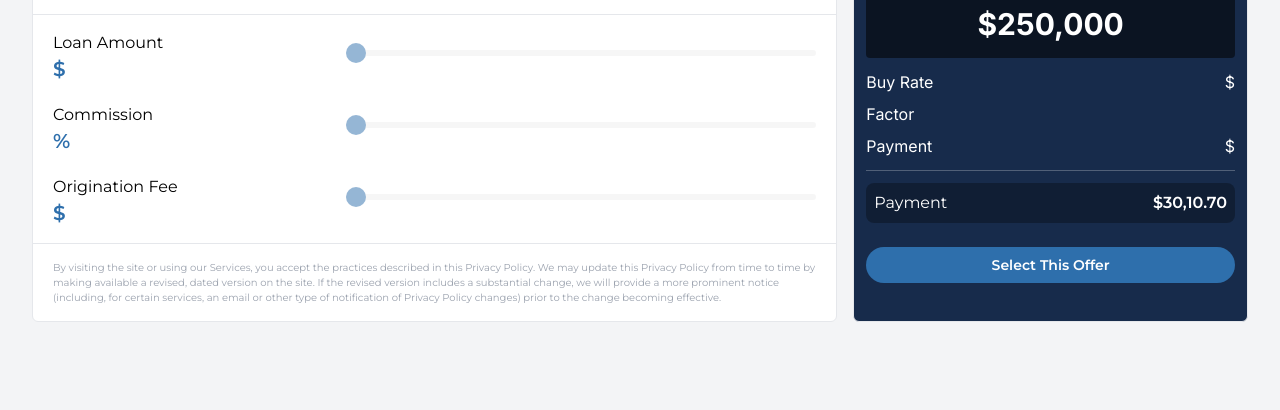
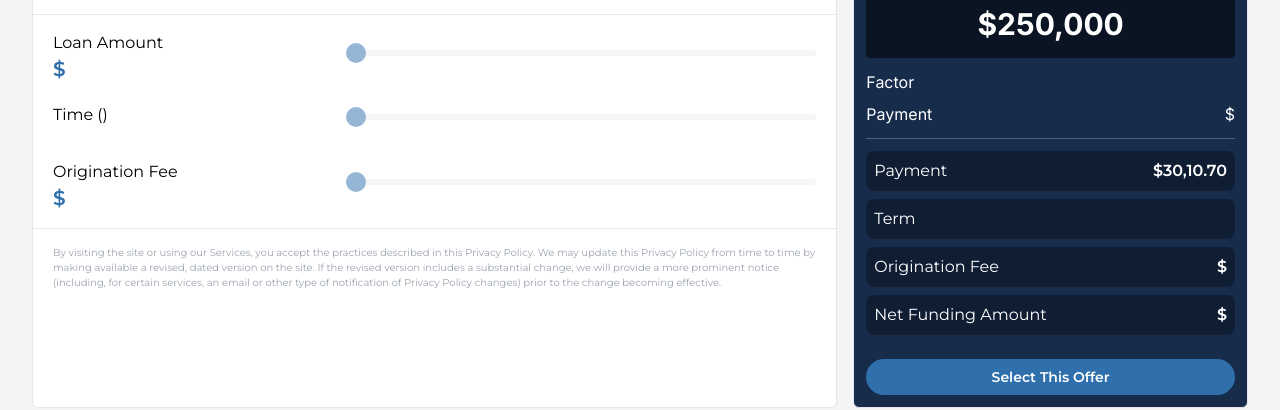
Before and after one commit to NerdFlow/loan-calculator-frontend, a Next.js app: page /customer/offer/1 in a window 1280 px wide. Shown: the part 343-753 px from the top of the page. Built offline with nearby package versions, Linux system fonts and the light colour scheme; no server answers.

Commit message:
fix: calculator time added and comission removed

```diff
--- a/src/app/admin/dashboard/iso-interface/page.tsx
+++ b/src/app/admin/dashboard/iso-interface/page.tsx
@@ -17,8 +17,10 @@ interface Row {
   id: number;
   loan_amount: string;
   payment_frequency: string;
+  time: string;
   commission: string;
   origination_fee: string;
+  net_funding_amount: string;
   factor: string;
   buy_rate: string;
   payment: string;
@@ -33,8 +35,10 @@ export default function ISOInterface() {
       id: Date.now(),
       loan_amount: "",
       payment_frequency: "",
+      time: "",
       commission: "",
       origination_fee: "",
+      net_funding_amount: "",
       factor: "",
       buy_rate: "",
       payment: "",
@@ -55,8 +59,10 @@ export default function ISOInterface() {
         id: Date.now(),
         loan_amount: "",
         payment_frequency: "",
+        time: "",
         commission: "",
         origination_fee: "",
+        net_funding_amount: "",
         factor: "",
         buy_rate: "",
         payment: "",
@@ -158,13 +164,19 @@ export default function ISOInterface() {
                     Loan Amount
                   </th>
                   <th className="font-semibold font-montserrat text-neutral-700 py-2">
-                    Payment Frequency
+                    Frequency
+                  </th>
+                  <th className="font-semibold font-montserrat text-neutral-700 py-2">
+                    Time
                   </th>
                   <th className="font-semibold font-montserrat text-neutral-700 py-2">
                     Commission
                   </th>
                   <th className="font-semibold font-montserrat text-neutral-700 py-2">
                     Origination Fee
+                  </th>
+                  <th className="font-semibold font-montserrat text-neutral-700 py-2">
+                    Net Funding
                   </th>
                   <th className="font-semibold font-montserrat text-neutral-700 py-2">
                     Factor
@@ -232,6 +244,21 @@ export default function ISOInterface() {
                       </div>
                     </td>
 
+                    {/* Origination Fee */}
+                    <td className="py-2 px-3 border-b">
+                      <div className="flex gap-2.5 items-center pr-2 pl-3 font-medium tracking-tight bg-white rounded-md border border-neutral-200 min-h-[44px] text-neutral-700">
+                        <input
+                          type="number"
+                          // placeholder="$50,000"
+                          className="flex-1  font-raleway  w-20 focus:outline-none [appearance:textfield] [&::-webkit-outer-spin-button]:appearance-none [&::-webkit-inner-spin-button]:appearance-none"
+                          value={row.time}
+                          onChange={(e) =>
+                            handleRowChange(row.id, "time", e.target.value)
+                          }
+                        />
+                      </div>
+                    </td>
+
                     {/* Commission */}
                     <td className="py-2 px-3 border-b">
                       <div className="flex gap-2.5 items-center pr-2 pl-3 font-medium tracking-tight bg-white rounded-md border border-neutral-200 min-h-[44px] text-neutral-700">
@@ -268,6 +295,30 @@ export default function ISOInterface() {
                             handleRowChange(
                               row.id,
                               "origination_fee",
+                              e.target.value
+                            )
+                          }
+                        />
+                        <Image
+                          src={dollaricon}
+                          alt="dollar-icon"
+                          className="w-6 h-6"
+                        />
+                      </div>
+                    </td>
+
+                    {/* Net funding Fee */}
+                    <td className="py-2 px-3 border-b">
+                      <div className="flex gap-2.5 items-center pr-2 pl-3 font-medium tracking-tight bg-white rounded-md border border-neutral-200 min-h-[44px] text-neutral-700">
+                        <input
+                          type="number"
+                          placeholder="$50,000"
+                          className="flex-1  font-raleway  w-20 focus:outline-none [appearance:textfield] [&::-webkit-outer-spin-button]:appearance-none [&::-webkit-inner-spin-button]:appearance-none"
+                          value={row.net_funding_amount}
+                          onChange={(e) =>
+                            handleRowChange(
+                              row.id,
+                              "net_funding_amount",
                               e.target.value
                             )
                           }
--- a/src/app/customer/offer/[id]/page.tsx
+++ b/src/app/customer/offer/[id]/page.tsx
@@ -7,10 +7,13 @@ import { useGetCustomerIsoPackagesQuery } from "@/lib/slices/offer/offerApiSlice
 import OverlayLoader from "@/app/components/Loaders/OverlayLoader";
 
 interface Ipackage {
+  id: number;
   loan_amount: string;
   payment_frequency: string;
+  time: string;
   commission: string;
   origination_fee: string;
+  net_funding_amount: string;
   factor: string;
   buy_rate: string;
   payment: string;
@@ -44,14 +47,16 @@ export default function Offer() {
   // State for storing selected package and input values
   const [packages, setPackages] = useState<Ipackage[]>([]);
   const [loanAmount, setLoanAmount] = useState<number | null>();
-  const [commission, setCommission] = useState<number | null>();
+  const [timePeriod, setTimePeriod] = useState<number | null>();
   const [originationFee, setOriginationFee] = useState<number | null>();
   const [frequency, setFrequency] = useState<any>();
   const [frequencies, setFrequencies] = useState<string[]>();
   const [loanAmounts, setloanAmounts] = useState<number[]>([]);
-  const [comissionAmounts, setCommissionAmounts] = useState<number[]>([]);
+  const [timePeriods, setTimePeriods] = useState<number[]>([]);
   const [originationFeeses, setOriginationFeeses] = useState<number[]>([]);
   const [selectedPackage, setSelectedPackage] = useState<Ipackage | null>();
+
+  // Initial Frequency
   useEffect(() => {
     const filteredPackages = packages.filter(
       (pkg) => pkg.payment_frequency === frequency
@@ -67,71 +72,84 @@ export default function Offer() {
     setloanAmounts(filteredLoans);
   }, [frequency]);
 
+  // Initialization
   useEffect(() => {
     if (loanAmounts) setLoanAmount(loanAmounts[0]);
     else setLoanAmount(null);
   }, [loanAmounts]);
-
+  // Initialization
   useEffect(() => {
-    if (comissionAmounts) setCommission(comissionAmounts[0]);
-    else setCommission(null);
-  }, [comissionAmounts, loanAmount]);
-
+    if (timePeriods) setTimePeriod(timePeriods[0]);
+    else setTimePeriod(null);
+  }, [timePeriods]);
+  // Initialization
   useEffect(() => {
     if (originationFeeses) setOriginationFee(originationFeeses[0]);
     else setOriginationFee(null);
   }, [originationFeeses, loanAmount]);
 
+  //Time Period Options
   useEffect(() => {
     const filteredPackages = packages.filter(
-      (pkg) =>
-        pkg.payment_frequency === frequency + "" &&
-        pkg.loan_amount == loanAmount + ""
+      (pkg) => pkg.payment_frequency === frequency + ""
     );
-
-    // Get unique commission amounts and sort them
-    const filteredCommissions = Array.from(
-      new Set(filteredPackages.map((pkg) => parseFloat(pkg.commission)))
+    const filteredTimePeriod = Array.from(
+      new Set(filteredPackages.map((pkg) => parseFloat(pkg.time)))
     ).sort((a, b) => a - b);
 
-    setCommissionAmounts(filteredCommissions);
-  }, [loanAmount, frequency]);
+    setTimePeriods(filteredTimePeriod);
+  }, [frequency]);
 
+  // Origination Fee Options
   useEffect(() => {
     const filteredPackages = packages.filter(
       (pkg) =>
         pkg.payment_frequency === frequency + "" &&
         pkg.loan_amount == loanAmount + "" &&
-        pkg.commission == commission + ""
+        pkg.time == timePeriod + ""
     );
 
-    // Get unique origination fees and sort them
     const filteredOrigination = Array.from(
       new Set(filteredPackages.map((pkg) => parseInt(pkg.origination_fee)))
     ).sort((a, b) => a - b);
 
     setOriginationFeeses(filteredOrigination);
-  }, [loanAmount, frequency, commission]);
+  }, [loanAmount, frequency, timePeriod]);
 
+  // Selected Package Selection
   useEffect(() => {
-    if (!loanAmount || !commission || !originationFee) return;
+    if (!loanAmount || !timePeriod || !originationFee) return;
     const selectedPackage = packages.filter(
       (pkg) =>
         pkg.loan_amount == loanAmount + "" &&
-        pkg.commission == commission + "" &&
+        pkg.time == timePeriod + "" &&
         pkg.origination_fee == originationFee + ""
     );
     setSelectedPackage(selectedPackage[0]);
-  }, [loanAmount, commission, originationFee]);
+  }, [loanAmount, timePeriod, originationFee]);
 
   //hanlders
 
   const handleLoanAmountChange = (e: React.ChangeEvent<HTMLInputElement>) => {
     setLoanAmount(loanAmounts[(e.target as any).value - 1]);
+    const filteredTimePeriod = packages.filter(
+      (pkg) =>
+        pkg.payment_frequency === frequency + "" &&
+        pkg.loan_amount == loanAmounts[(e.target as any).value - 1] + ""
+    );
+    setTimePeriod(parseInt(filteredTimePeriod[0].time));
   };
 
-  const handleCommissionChange = (e: React.ChangeEvent<HTMLInputElement>) => {
-    setCommission(comissionAmounts[(e.target as any).value - 1]);
+  const handleTimePeriodChange = (e: React.ChangeEvent<HTMLInputElement>) => {
+    setTimePeriod(timePeriods[(e.target as any).value - 1]);
+
+    const filteredLoanAmount = packages.filter(
+      (pkg) =>
+        pkg.payment_frequency === frequency + "" &&
+        pkg.time == timePeriods[(e.target as any).value - 1] + ""
+    );
+
+    setLoanAmount(parseInt(filteredLoanAmount[0].loan_amount));
   };
   const handleOrignationFeeChange = (
     e: React.ChangeEvent<HTMLInputElement>
@@ -141,6 +159,18 @@ export default function Offer() {
 
   const handleFrequencyChange = (e: React.ChangeEvent<HTMLSelectElement>) => {
     setFrequency(e.target.value);
+  };
+
+  const frequencyUnit = () => {
+    switch (frequency) {
+      case "Monthly":
+      case "Bi-Monthly":
+        return "Months";
+      case "Weekly":
+        return "Weeks";
+      case "Daily":
+        return "Days";
+    }
   };
 
   return (
@@ -223,7 +253,7 @@ export default function Offer() {
                       className="w-full mb-5"
                       min={1}
                       max={loanAmounts.length}
-                      // value={loanAmount}
+                      value={loanAmounts.indexOf(loanAmount ?? 0) + 1}
                       onChange={handleLoanAmountChange}
                     />
                     <p className="absolute right-0 -bottom-[15px] text-sm">
@@ -235,28 +265,29 @@ export default function Offer() {
               {/* s2 */}
               <div className="flex flex-wrap justify-between">
                 <div className="">
-                  <p>Commission</p>
+                  <p>Time ({frequencyUnit()})</p>
                   <p className="font-semibold text-xl text-secondary">
-                    {commission}%
+                    {timePeriod}
                   </p>
                 </div>
                 <div className="flex-grow flex justify-end items-center">
                   <div className="w-[470px] max-w-full relative">
                     <p className="absolute left-0 -bottom-[15px] text-sm">
-                      {comissionAmounts[0]}
+                      {timePeriods[0]}
                     </p>
                     <input
-                      disabled={!(comissionAmounts.length > 1)}
+                      value={timePeriods.indexOf(timePeriod ?? 0) + 1}
+                      disabled={!(timePeriods.length > 1)}
                       id="minmax-range"
                       type="range"
                       step={1}
                       className="w-full mb-5"
                       min={1}
-                      max={comissionAmounts.length}
-                      onChange={handleCommissionChange}
+                      max={timePeriods.length}
+                      onChange={handleTimePeriodChange}
                     />
                     <p className="absolute right-0 -bottom-[15px] text-sm">
-                      {comissionAmounts[comissionAmounts.length - 1]}
+                      {timePeriods[timePeriods.length - 1]}
                     </p>
                   </div>
                 </div>
@@ -342,10 +373,6 @@ export default function Offer() {
             </div>
             <div className="flex gap-2 flex-col ">
               <div className="font-inter flex justify-between">
-                <p>Buy Rate</p>
-                <p>${selectedPackage && selectedPackage.buy_rate}</p>
-              </div>
-              <div className="font-inter flex justify-between">
                 <p>Factor</p>
                 <p>{selectedPackage && selectedPackage.factor}</p>
               </div>
@@ -359,6 +386,22 @@ export default function Offer() {
                 <p>Payment</p>
                 <p className="font-semibold">$30,10.70</p>
               </div>
+              <div className="flex justify-between bg-minor/30 p-2 rounded-lg">
+                <p>Term</p>
+                <p className="font-semibold">
+                  {timePeriod} {frequencyUnit()}
+                </p>
+              </div>
+              <div className="flex justify-between bg-minor/30 p-2 rounded-lg">
+                <p>Origination Fee</p>
+                <p className="font-semibold">$ {originationFee}</p>
+              </div>
+              <div className="flex justify-between bg-minor/30 p-2 rounded-lg">
+                <p>Net Funding Amount</p>
+                <p className="font-semibold">
+                  $ {selectedPackage?.net_funding_amount}
+                </p>
+              </div>
             </div>
             <button className="text-sm bg-secondary rounded-full p-2 font-semibold hover:bg-secondary/80">
               Select This Offer
```
